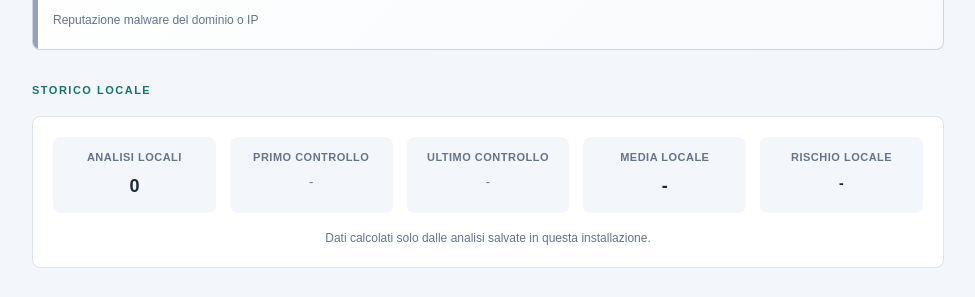
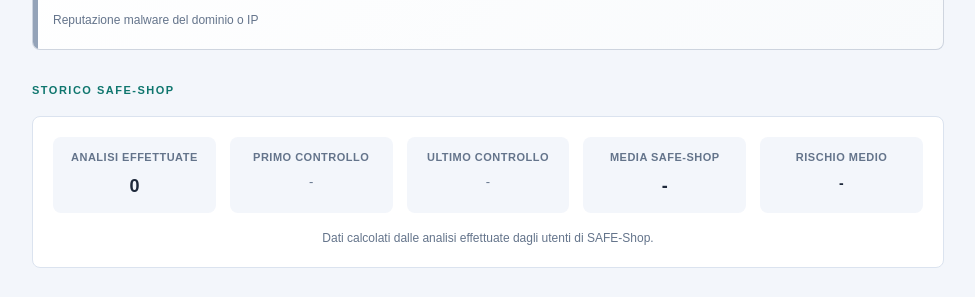
Before and after one commit to Giraudo007/SAFE-Shop, a website: page Static/index.html in a window 1280 px wide. Shown: the part 1368-1665 px from the top of the page, without its empty margins (152-1127 px from the left). Drawn offline with Linux system fonts and the light colour scheme.

Commit message:
Update stats labels to reference SAFE-Shop
Adjust wording in Static/index.html to clarify that the statistics refer to SAFE-Shop data rather than only the local installation. Updated section and stat labels (Storico locale → Storico SAFE-Shop, Analisi locali → Analisi effettuate, Media locale → Media SAFE-Shop, Rischio locale → Rischio medio) and revised the explanatory note to indicate data are from SAFE-Shop users.

```diff
--- a/Static/index.html
+++ b/Static/index.html
@@ -149,11 +149,11 @@
       </div>
     </section>
 
-    <p class="section-label">Storico locale</p>
+    <p class="section-label">Storico SAFE-Shop</p>
 
     <section class="stats-card">
       <div class="stat-item">
-        <span class="stat-label">Analisi locali</span>
+        <span class="stat-label">Analisi effettuate</span>
         <strong id="checkCount" class="stat-value">0</strong>
       </div>
       <div class="stat-item">
@@ -165,15 +165,15 @@
         <em id="lastCheck" class="stat-date">-</em>
       </div>
       <div class="stat-item">
-        <span class="stat-label">Media locale</span>
+        <span class="stat-label">Media SAFE-Shop</span>
         <strong id="avgScore" class="stat-value">-</strong>
       </div>
       <div class="stat-item">
-        <span class="stat-label">Rischio locale</span>
+        <span class="stat-label">Rischio medio</span>
         <strong id="riskLevel" class="stat-risk">-</strong>
       </div>
       <p class="stats-note">
-        Dati calcolati solo dalle analisi salvate in questa installazione.
+        Dati calcolati dalle analisi effettuate dagli utenti di SAFE-Shop.
       </p>
     </section>
 
```
